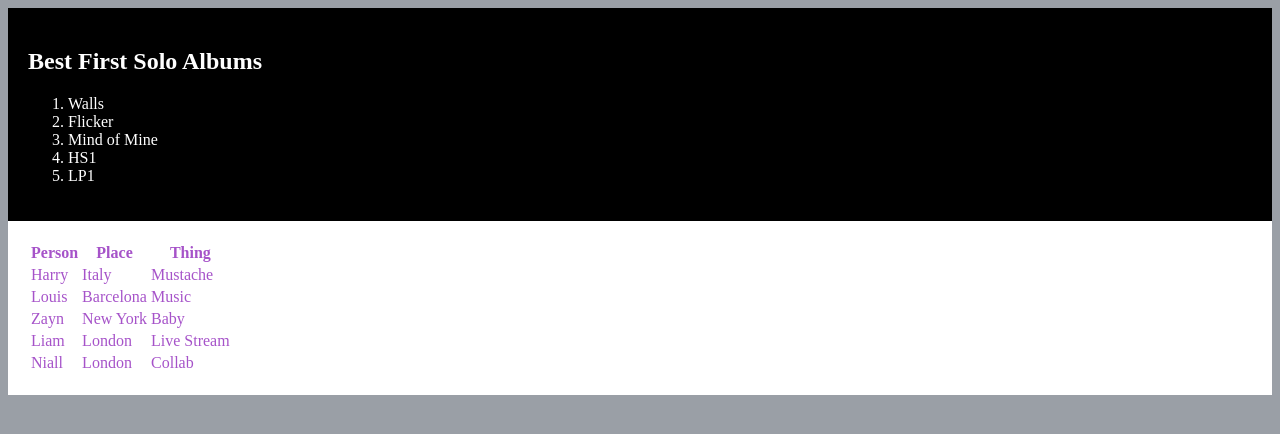
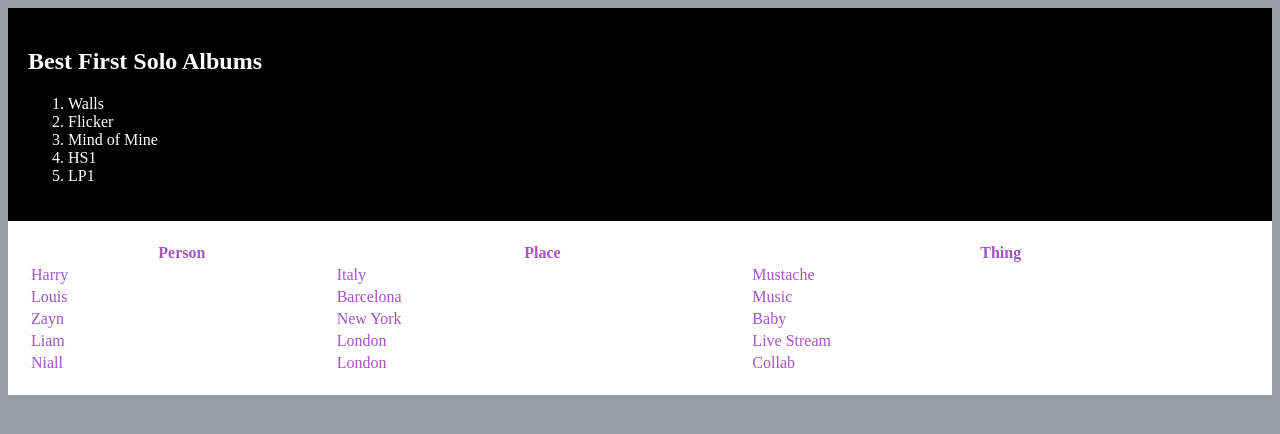
Before and after one commit to Emily-Jette/Unit2-06, a plain HTML site: page index2.html in a window 1280 px wide. Drawn offline with Linux system fonts and the light colour scheme.

Commit message:
now fixed table?

```diff
--- a/index2.html
+++ b/index2.html
@@ -20,7 +20,7 @@
       </ol>
     </div>
     <div style="background-color:white; color:#a653c9;padding:20px;">
-      <table id="mytable" style:"width:100%;">
+      <table id="mytable" style="width:100%">
         <tr>
           <th>Person</th>
           <th>Place</th>
```
